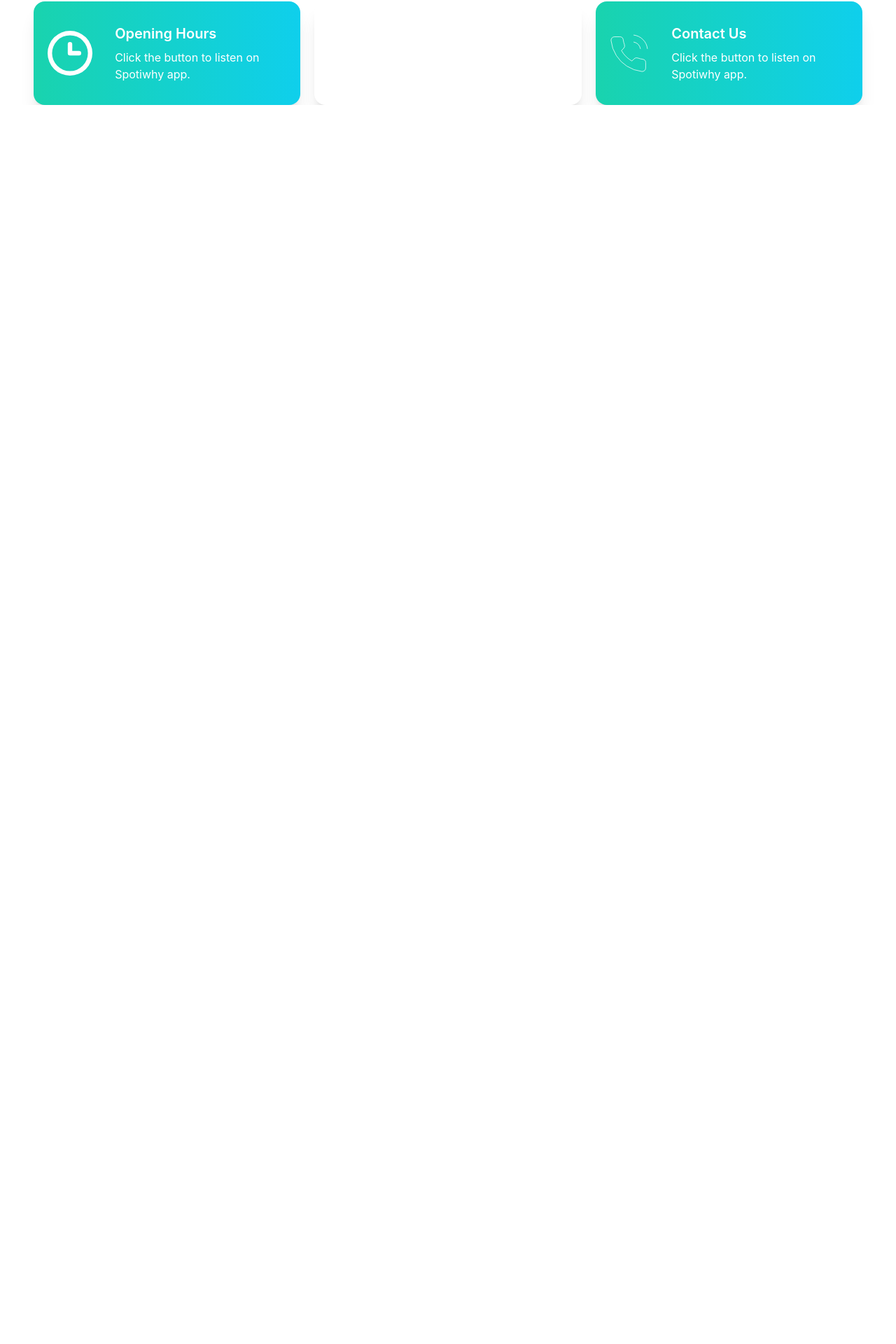
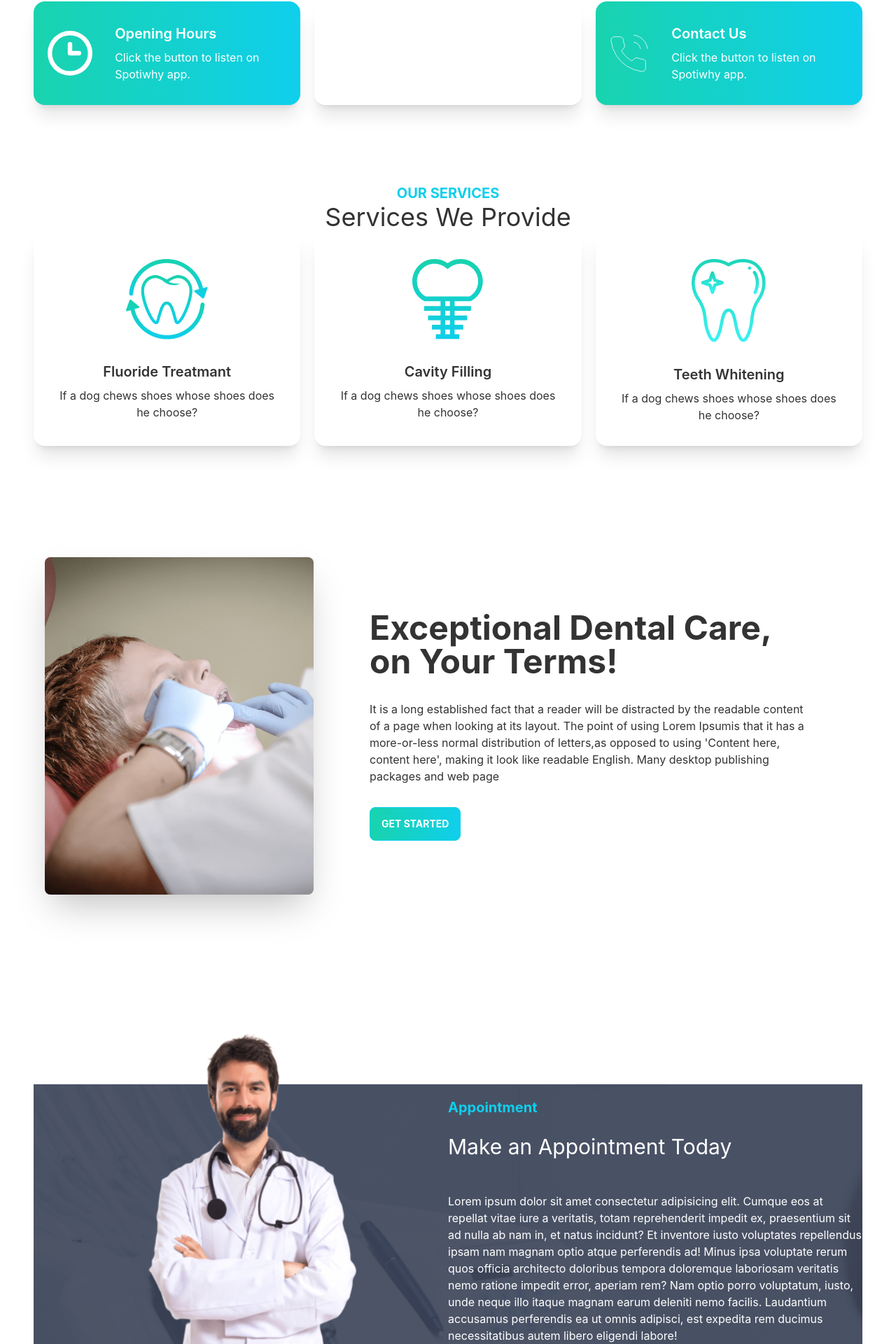
Before and after one commit to Bin-Amin/Milestone-12-Final-Project, a React (Create React App) app: page / in a window 1280 px wide. Shown: the part 862-2782 px from the top of the page at 70% size. Before the commit the page ends 1012 px from the top, so only its background shows below. Built offline with nearby package versions, Linux system fonts and the light colour scheme.

Commit message:
doctor image heade overlap done

```diff
--- a/src/Pages/Home/Banner.js
+++ b/src/Pages/Home/Banner.js
@@ -1,15 +1,16 @@
 import React from 'react'
 import chair from '../../assets/images/chair.png';
+import PrimaryButton from '../Shared/PrimaryButton';
 
 const Banner = () => {
     return (
-        <div class="hero min-h-screen px-12">
+        <div class="hero min-h-screen">
             <div class="hero-content flex-col lg:flex-row-reverse">
                 <img src={chair} class="max-w-sm rounded-lg shadow-2xl" />
                 <div>
                     <h1 class="text-5xl font-bold">Your New Smile Starts Here</h1>
                     <p class="py-6">Lorem ipsum dolor sit amet consectetur adipisicing elit. Unde, nesciunt eius. Iure esse deserunt laborum, et pariatur officiis expedita quisquam nulla culpa, magnam, quam omnis cum aliquam maiores nesciunt fugit?0</p>
-                    <button class="btn btn-primary uppercase text-white font-bold bg-gradient-to-r from-secondary to-primary">Get Started</button>
+                    <PrimaryButton>Get Started</PrimaryButton>
                 </div>
             </div>
         </div>
--- a/src/Pages/Home/Home.js
+++ b/src/Pages/Home/Home.js
@@ -1,14 +1,18 @@
 import React from 'react'
 import Banner from './Banner'
 import Info from './Info'
+import MakeAppointment from './MakeAppointment'
+import Services from './Services'
 
 
 
 const Home = () => {
     return (
-        <div>
+        <div className='px-12'>
             <Banner />
             <Info />
+            <Services />
+            <MakeAppointment />
         </div>
     )
 }
--- a/src/Pages/Home/Info.js
+++ b/src/Pages/Home/Info.js
@@ -6,7 +6,7 @@
 
 const Info = () => {
     return (
-        <div className='grid grid-cols-1 lg:grid-cols-3 gap-5 px-12'>
+        <div className='grid grid-cols-1 lg:grid-cols-3 gap-5 '>
             <InfoCard cardTitle="Opening Hours" bgClass="bg-gradient-to-r from-secondary to-primary" img={clock} />
             <InfoCard cardTitle="Our Locations" bgClass="bg-accent" img={marker} />
             <InfoCard cardTitle="Contact Us" bgClass="bg-gradient-to-r from-secondary to-primary" img={phone} />
--- /dev/null
+++ b/src/Pages/Home/MakeAppointment.js
@@ -0,0 +1,27 @@
+import React from 'react'
+import doctor from '../../assets/images/doctor.png'
+import appointment from '../../assets/images/appointment.png'
+import PrimaryButton from '../Shared/PrimaryButton'
+
+const MakeAppointment = () => {
+    return (
+        <section style={{
+            background: `url(${appointment})`
+        }}
+            className='flex justify-center items-center'>
+            <div className='flex-1 hidden lg:block'>
+                <img className='mt-[-130px]' src={doctor} alt="" />
+            </div>
+            <div className='flex-1'>
+                <h2 className='text-xl text-primary font-bold '>Appointment</h2>
+                <h2 className='text-3xl text-white py-6'>Make an Appointment Today</h2>
+                <p className='text-white py-6'>Lorem ipsum dolor sit amet consectetur adipisicing elit. Cumque eos at repellat vitae iure a veritatis, totam reprehenderit impedit ex, praesentium sit ad nulla ab nam in, et natus incidunt?
+                    Et inventore iusto voluptates repellendus ipsam nam magnam optio atque perferendis ad! Minus ipsa voluptate rerum quos officia architecto doloribus tempora doloremque laboriosam veritatis nemo ratione impedit error, aperiam rem?
+                    Nam optio porro voluptatum, iusto, unde neque illo itaque magnam earum deleniti nemo facilis. Laudantium accusamus perferendis ea ut omnis adipisci, est expedita rem ducimus necessitatibus autem libero eligendi labore!</p>
+                <PrimaryButton>Get Started</PrimaryButton>
+            </div>
+        </section>
+    )
+}
+
+export default MakeAppointment
--- /dev/null
+++ b/src/Pages/Home/Service.js
@@ -0,0 +1,20 @@
+import React from 'react'
+
+const Service = ({ service }) => {
+    return (
+        <>
+            <div class="card lg:max-w-lg bg-base-100 shadow-xl">
+                <figure class="px-10 pt-10">
+                    <img src={service.img} alt="Shoes" class="rounded-xl" />
+                </figure>
+                <div class="card-body items-center text-center">
+                    <h2 class="card-title">{service.name}</h2>
+                    <p>If a dog chews shoes whose shoes does he choose?</p>
+                </div>
+            </div>
+
+        </>
+    )
+}
+
+export default Service
--- /dev/null
+++ b/src/Pages/Home/Services.js
@@ -0,0 +1,58 @@
+import React from 'react'
+import fluoride from '../../assets/images/fluoride.png';
+import cavity from '../../assets/images/cavity.png';
+import whitening from '../../assets/images/whitening.png';
+import treatment from '../../assets/images/treatment.png';
+import Service from './Service';
+import PrimaryButton from '../Shared/PrimaryButton';
+
+
+const Services = () => {
+    const services = [
+        {
+            _id: 1,
+            name: 'Fluoride Treatmant',
+            description: '',
+            img: fluoride
+        },
+        {
+            _id: 2,
+            name: 'Cavity Filling',
+            description: '',
+            img: cavity
+        },
+        {
+            _id: 3,
+            name: 'Teeth Whitening',
+            description: '',
+            img: whitening
+        },
+    ];
+    return (
+        <div className='my-28'>
+            <div className='text-center'>
+                <h2 className='text-primary text-xl font-bold uppercase'>Our Services</h2>
+                <h2 className='text-4xl'>Services We Provide</h2>
+            </div>
+            <div className='grid sm:grid-cols-1 md:grid-cols-2 lg:grid-cols-3 gap-5'>
+                {
+                    services.map(service => <Service key={service._id} service={service}></Service>)
+                }
+            </div>
+            <div>
+                <div class="hero min-h-screen">
+                    <div class="hero-content flex-col lg:flex-row">
+                        <img src={treatment} class="max-w-sm rounded-lg shadow-2xl" />
+                        <div className='px-16'>
+                            <h1 class="text-5xl font-bold">Exceptional Dental Care, on Your Terms!</h1>
+                            <p class="py-8">It is a long established fact that a reader will be distracted by the readable content of a page when looking at its layout. The point of using Lorem Ipsumis that it has a more-or-less normal distribution of letters,as opposed to using 'Content here, content here', making it look like readable English. Many desktop publishing packages and web page</p>
+                            <PrimaryButton>Get Started</PrimaryButton>
+                        </div>
+                    </div>
+                </div>
+            </div>
+        </div>
+    )
+}
+
+export default Services
--- a/src/Pages/Shared/Navbar.js
+++ b/src/Pages/Shared/Navbar.js
@@ -11,17 +11,17 @@
         <li><Link to="/login">Login</Link></li>
     </>
     return (
-        <div class="navbar bg-base-100 px-20">
+        <div class="navbar bg-base-100">
             <div class="navbar-start">
                 <div class="dropdown">
                     <label tabindex="0" class="btn btn-ghost lg:hidden">
                         <svg xmlns="http://www.w3.org/2000/svg" class="h-5 w-5" fill="none" viewBox="0 0 24 24" stroke="currentColor"><path stroke-linecap="round" stroke-linejoin="round" stroke-width="2" d="M4 6h16M4 12h8m-8 6h16" /></svg>
                     </label>
-                    <ul tabindex="0" class="menu menu-compact dropdown-content mt-3 p-2 shadow bg-base-100 rounded-box w-52">
+                    <ul tabindex="0" class="menu menu-compact dropdown-content mt-3 p-2 shadow bg-base-100 rounded-box w-52 ">
                         {menuItems}
                     </ul>
                 </div>
-                <Link to="/" class="btn btn-ghost normal-case text-xl">Doctors Portal</Link>
+                <Link to="/" class="btn btn-ghost normal-case text-xl px-16">Doctors Portal</Link>
             </div>
             <div class="navbar-center hidden lg:flex">
                 <ul class="menu menu-horizontal p-0">
--- /dev/null
+++ b/src/Pages/Shared/PrimaryButton.js
@@ -0,0 +1,9 @@
+import React from 'react'
+
+const PrimaryButton = ({ children }) => {
+    return (
+        <button class="btn btn-primary uppercase text-white font-bold bg-gradient-to-r from-secondary to-primary"> {children}</button>
+    )
+}
+
+export default PrimaryButton
```
